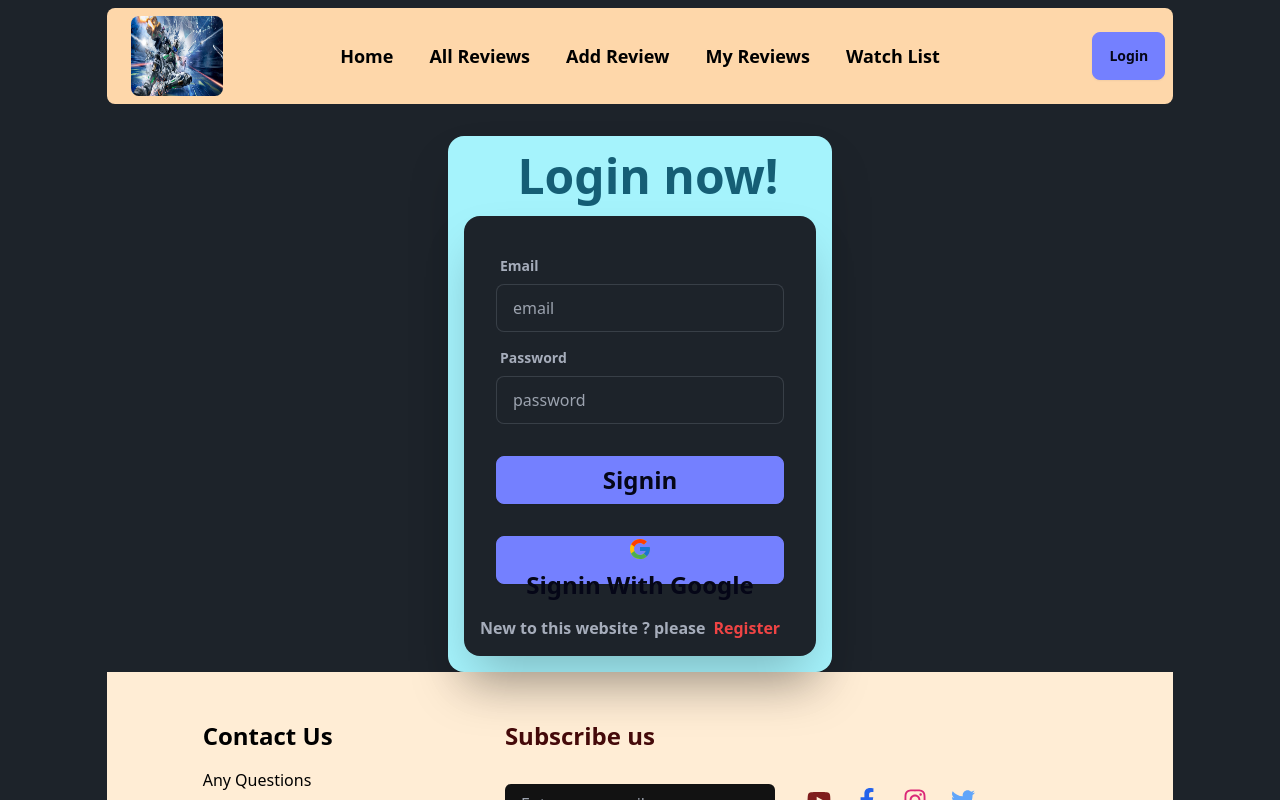
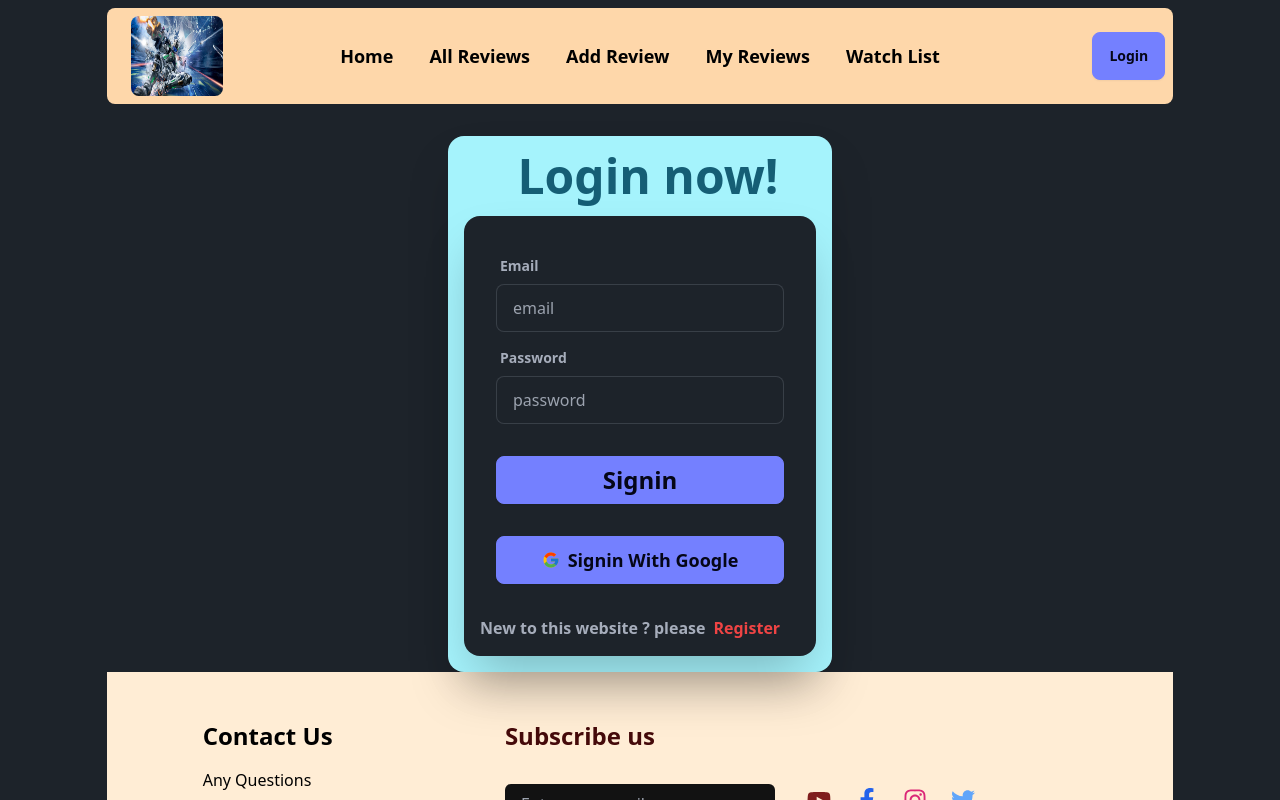
Before and after one commit to Arif2ankhi/Chill-Gamer-Client, a React (Vite) app: page /login in a window 1280 px wide. Shown: the top 800 px of the page. Built offline with nearby package versions, Linux system fonts and the light colour scheme; no server answers.

Commit message:
Edited signin section

```diff
--- a/src/components/Signin/Signin.jsx
+++ b/src/components/Signin/Signin.jsx
@@ -112,7 +112,7 @@ const handleGoogleSignIn = () => {
               </button>
               <button
                 onClick={handleGoogleSignIn}
-                className="btn btn-primary  text-2xl font-bold mt-4"
+                className="btn btn-primary  text-md md:text-lg  font-bold mt-4"
               >
                  <FcGoogle /> Signin With Google
               </button>
```
